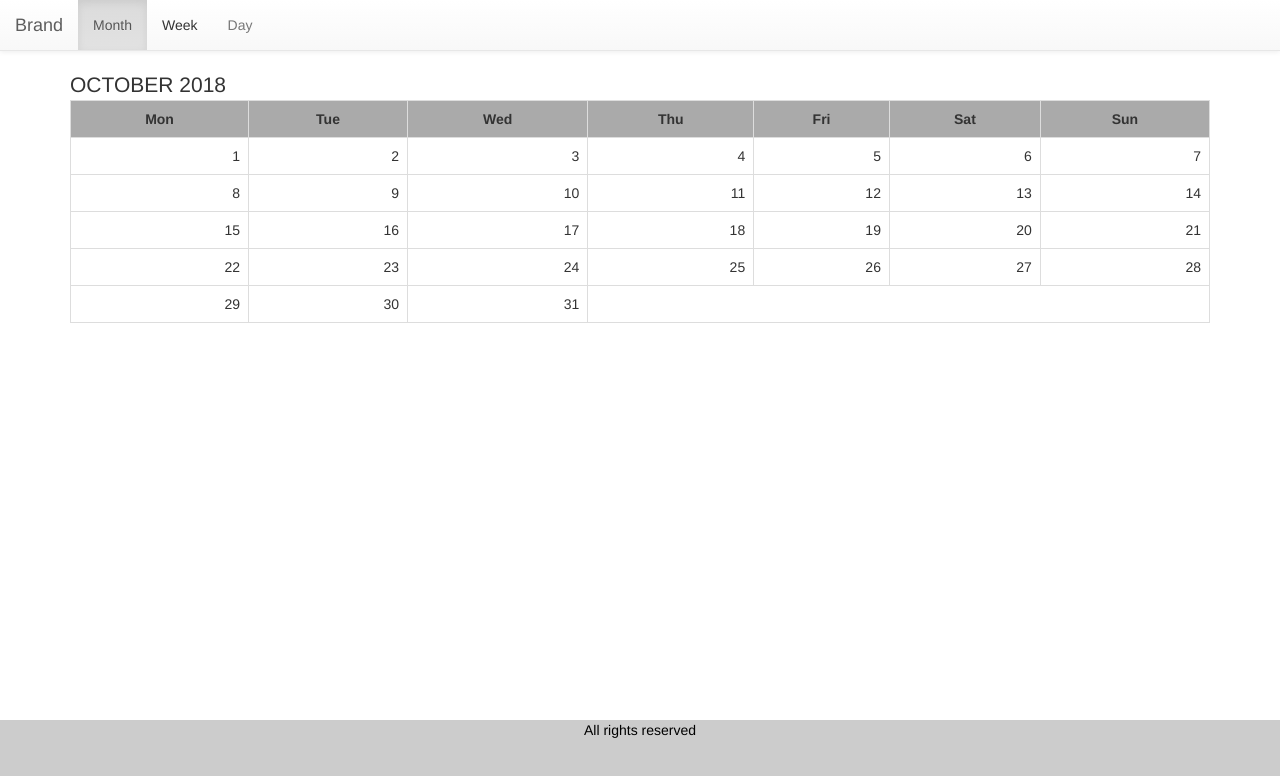
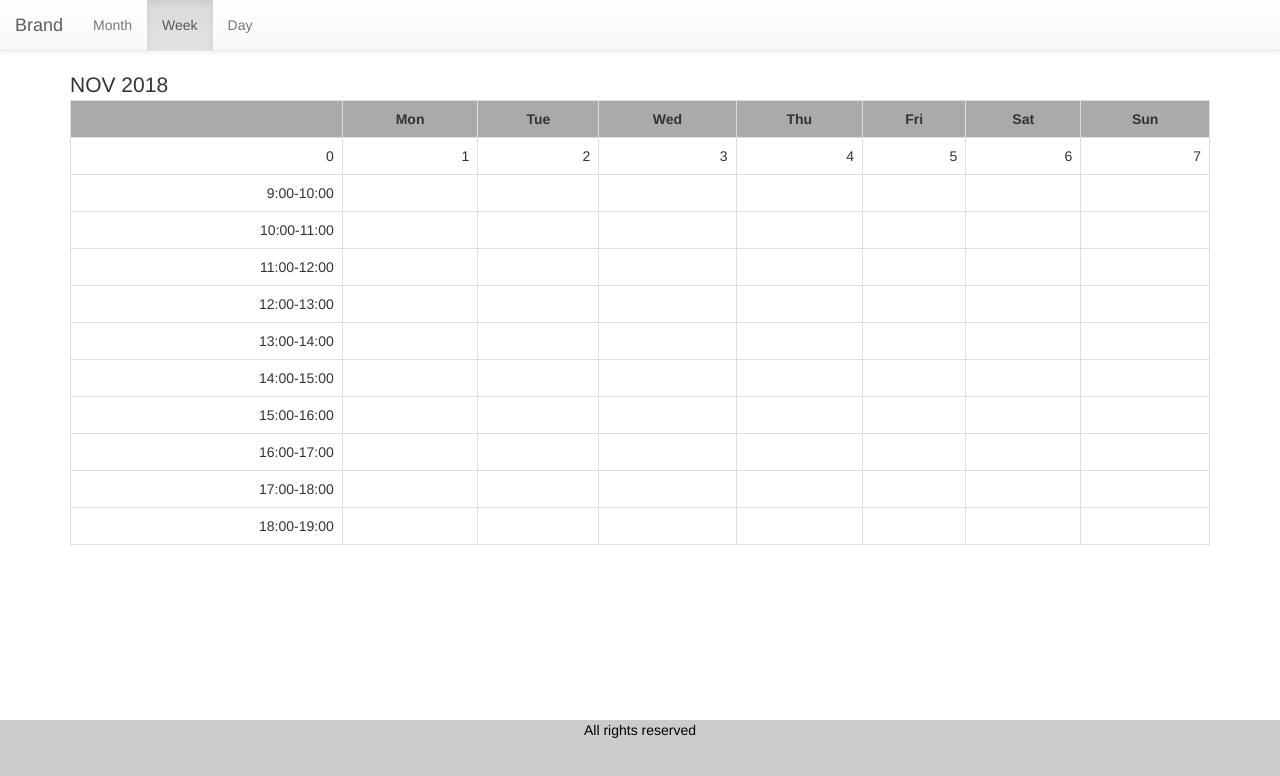
Before and after one commit to PNikolov-IA/Apollo-Calendar, a plain HTML site: page index.html in a window 1280 px wide. Both pictures are taken after a click on the link "Week". Drawn offline with nearby package versions, Linux system fonts and the light colour scheme.

Commit message:
Added render.js to take care for static rendering of the 3 views Monthly, Weekly Daily. Note that the days are only placeholders and are not displayed correctly

```diff
--- /dev/null
+++ b/app.js
@@ -0,0 +1,25 @@
+import {render} from './render.js';
+import {time} from './time.js';
+
+
+$('header').text(`${time.getMonth()} ${time.getYear()}`)
+render.renderMonthlyView();
+
+$('#month-btn').on('click', (e) => {
+    $('#tbl').children().remove();
+    $('li.active').removeClass('active');
+    $('#month-btn').addClass('active');
+    render.renderMonthlyView();
+});
+$('#week-btn').on('click', (e) => {
+    $('#tbl').children().remove();
+    $('li.active').removeClass('active');
+    $('#week-btn').addClass('active');
+    render.renderWeeklyView();
+});
+$('#day-btn').on('click', (e) => {
+    $('#tbl').children().remove();
+    $('li.active').removeClass('active');
+    $('#day-btn').addClass('active');
+    render.renderDailyView();
+});
--- a/index.html
+++ b/index.html
@@ -40,9 +40,9 @@
                     <!-- Collect the nav links, forms, and other content for toggling -->
                     <div class="collapse navbar-collapse" id="bs-example-navbar-collapse-1">
                         <ul class="nav navbar-nav">
-                            <li class="active"><a href="#">Month<span class="sr-only">(current)</span></a></li>
-                            <li><a href="#">Week</a></li>
-                            <li><a href="#">Day</a></li>
+                            <li class="active" id='month-btn'><a href="#">Month<span class="sr-only">(current)</span></a></li>
+                            <li id='week-btn'><a href="#">Week</a></li>
+                            <li id='day-btn'><a href="#">Day</a></li>
                         </ul>
                     </div><!-- /.navbar-collapse -->
                 </div><!-- /.container-fluid -->
@@ -50,79 +50,25 @@
         </div>
 
         <!-- table div -->
-        <div class="row table-row">
             <div class="container table-container">
                 <header>October 2018</header>
-                <div class="table-responsive">
-                    <table class="table table-bordered">
-                        <tr>
-                            <th>Mon</th>
-                            <th>Tue</th>
-                            <th>Wed</th>
-                            <th>Thu</th>
-                            <th>Fri</th>
-                            <th>Sat</th>
-                            <th>Sun</th>
-                        </tr>
-                        <tr>
-                            <td>1</td>
-                            <td>2</td>
-                            <td>3</td>
-                            <td>4</td>
-                            <td>5</td>
-                            <td>6</td>
-                            <td>7</td>
-                        </tr>
-                        <tr>
-                            <td>8</td>
-                            <td>9</td>
-                            <td>10</td>
-                            <td>11</td>
-                            <td>12</td>
-                            <td>13</td>
-                            <td>14</td>
-                        </tr>
-                        <tr>
-                            <td>15</td>
-                            <td>16</td>
-                            <td>17</td>
-                            <td>18</td>
-                            <td>19</td>
-                            <td>20</td>
-                            <td>21</td>
-                        </tr>
-                        <tr>
-                            <td>22</td>
-                            <td>23</td>
-                            <td>24</td>
-                            <td>25</td>
-                            <td>26</td>
-                            <td>27</td>
-                            <td>28</td>
-                        </tr>
-                        <tr>
-                            <td>29</td>
-                            <td>30</td>
-                            <td>31</td>
-                            <td style="display:none">1</td>
-                            <td style="display:none">2</td>
-                            <td style="display:none">3</td>
-                            <td style="display:none">4</td>
-                        </tr>
+                <div id="tbl"></div>
 
-                    </table>
-                </div>
+
             </div>
-        </div>
         <footer>All rights reserved</footer>
 
 
     </div>
 
+    <!-- jQuery -->
+    <script src="https://ajax.googleapis.com/ajax/libs/jquery/3.3.1/jquery.min.js"></script>
 
-    <!-- Latest compiled and minified JavaScript -->
+    <!-- Bootstrap -->
     <script src="https://maxcdn.bootstrapcdn.com/bootstrap/3.3.7/js/bootstrap.min.js" integrity="sha384-Tc5IQib027qvyjSMfHjOMaLkfuWVxZxUPnCJA7l2mCWNIpG9mGCD8wGNIcPD7Txa"
         crossorigin="anonymous"></script>
+    <!-- app.js -->
+    <script type="module" src="./app.js" ></script>
 </body>
 
 </html>
--- /dev/null
+++ b/render.js
@@ -0,0 +1,57 @@
+import {time} from './time.js';
+
+
+
+const addDailySlots = (table) => {
+    for (let hours = 9; hours <= 18; hours++) {
+        const calendarSlot = $(`<tr><td class="dailySlot">${hours}:00-${hours+1}:00</td><td></td></tr>`);
+        table.append(calendarSlot);
+    }
+}
+const addWeeklySlots = (table) => {
+    for (let hours = 9; hours <= 18; hours++) {
+        const calendarSlot = $(`<tr><td class="dailySlot">${hours}:00-${hours+1}:00</td><td></td><td></td><td></td><td></td><td></td><td></td><td></td></tr>`);
+        table.append(calendarSlot);
+    }
+}
+
+
+const render = {
+    renderMonthlyView: () => {
+        const table = $('<table class="table table-bordered table-responsive"><tr><th>Mon</th><th>Tue</th><th>Wed</th><th>Thu</th><th>Fri</th><th>Sat</th><th>Sun</th></tr></table>');
+
+        $('#tbl').append(table);
+
+        for (let weeks = 1; weeks <= 5; weeks++) {
+            const week = $('<tr></tr>')
+            for (let days = 1; days <= 7; days++) {
+                const dayElement = $('<td></td>').append(`<div>${weeks*days}</div>`);
+                week.append(dayElement);
+            }
+            table.append(week);
+        }
+
+    },
+    renderWeeklyView: () => {
+        const table = $('<table class="table table-bordered table-responsive"><tr><th></th><th>Mon</th><th>Tue</th><th>Wed</th><th>Thu</th><th>Fri</th><th>Sat</th><th>Sun</th></tr></table>');
+
+        $('#tbl').append(table);
+        const week = $('<tr></tr>')
+        for (let days = 0; days <= 7; days++) {
+            const dayElement = $('<td></td>').append(`<div>${days}</div>`);
+            week.append(dayElement);
+        }
+        table.append(week);
+        addWeeklySlots(table);
+    },
+    renderDailyView: () => {
+        const table = $(`<table class="table table-bordered table-responsive"><tr><th colspan="2">${time.getDayOfTheWeek()}</th></tr><tr><td colspan="2">${time.getDayOfTheMonth()}</td></tr></table>`);
+
+        $('#tbl').append(table);
+        addDailySlots(table);
+    },
+}
+
+export {
+    render
+};
--- /dev/null
+++ b/time.js
@@ -0,0 +1,25 @@
+const now = new Date();
+
+const time = {
+  getDayOfTheWeek:  () => {
+
+        const weekday = ['Sun', 'Mon', 'Tue', 'Wed', 'Thu', 'Fri', 'Sat'];
+        return weekday[now.getDay()];
+  },
+
+  getDayOfTheMonth: () => {
+      return now.getDate();
+  },
+
+  getMonth: () => {
+    const month = ['Jan', 'Feb', 'Mar', 'Apr', 'Jun', 'Jul', 'Aug', 'Sep', 'Oct', 'Nov', 'Dec'];
+      return month[now.getMonth()];
+  },
+
+  getYear: () => {
+      return now.getFullYear();
+  }
+};
+
+
+export {time};
```
